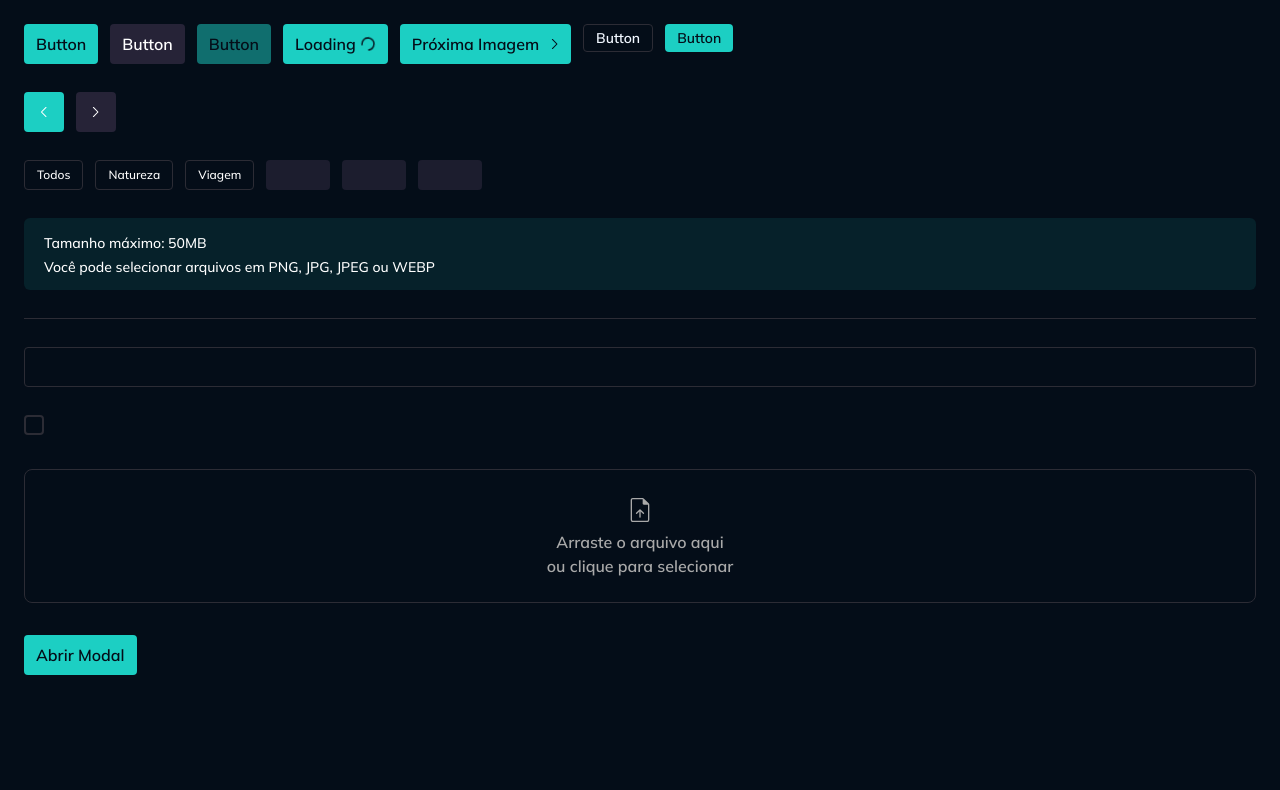
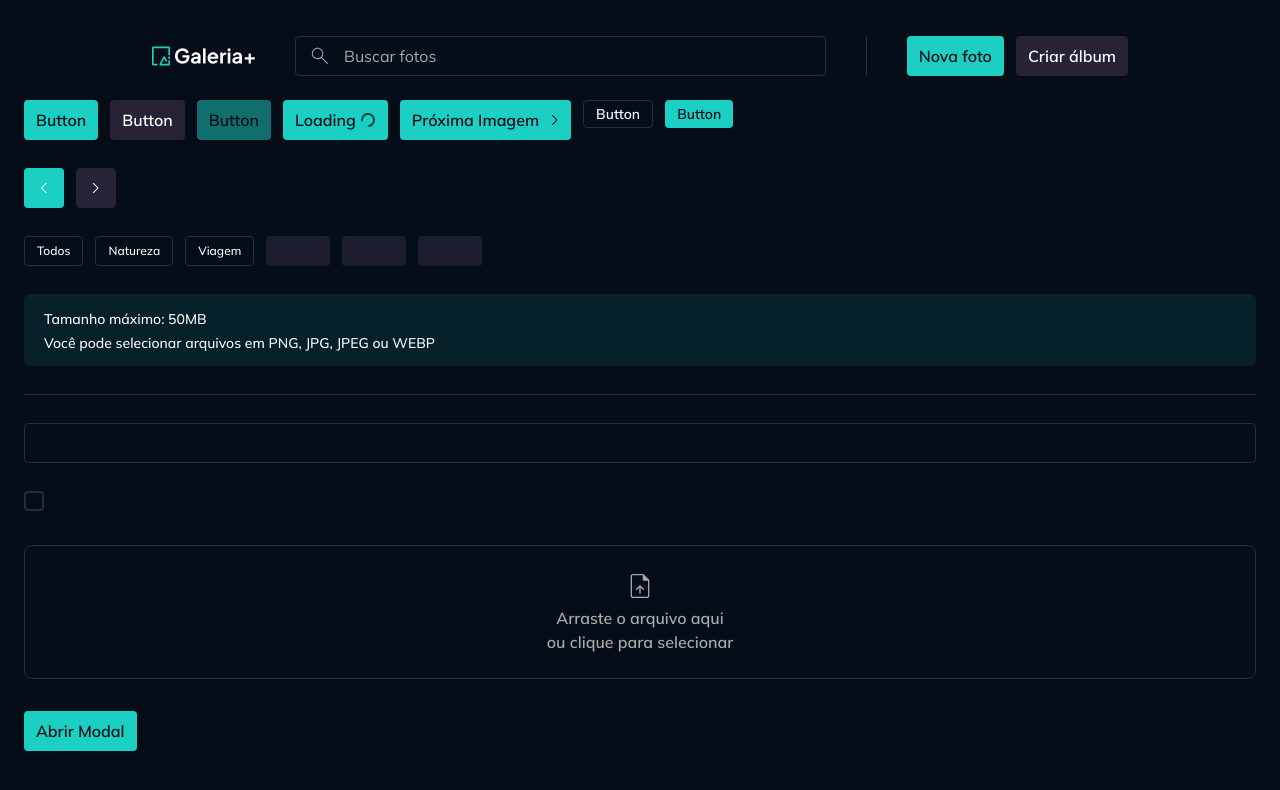
Before and after one commit to beefreguglia/gallery-plus, a React (Vite) app: page /components in a window 1280 px wide. Shown: the top 790 px of the page. Built offline with nearby package versions, Linux system fonts and the light colour scheme.

Commit message:
feature: create main header

```diff
--- /dev/null
+++ b/src/components/main-header.tsx
@@ -0,0 +1,34 @@
+import type { ComponentProps } from "react";
+import { Link } from "react-router";
+import { tv } from "tailwind-variants";
+import Logo from "../assets/images/galeria-plus-full-logo.svg?react";
+import { Button } from "./button";
+import { Container } from "./container";
+import { Divider } from "./divider";
+import { PhotosSearch } from "./photos-search";
+
+interface MainHeaderProps extends ComponentProps<typeof Container> {}
+
+export const mainHeaderContainerVariants = tv({
+	base: "flex justify-between items-center gap-10",
+});
+
+export function MainHeader({ className, ...rest }: MainHeaderProps) {
+	return (
+		<Container
+			as="header"
+			className={mainHeaderContainerVariants({ className })}
+			{...rest}
+		>
+			<Link to="/">
+				<Logo className="h-5" />
+			</Link>
+			<PhotosSearch />
+			<Divider orientation="vertical" className="h-10" />
+			<div className="flex items-center gap-3">
+				<Button>Nova foto</Button>
+				<Button variant="secondary">Criar álbum</Button>
+			</div>
+		</Container>
+	);
+}
--- /dev/null
+++ b/src/components/photos-search.tsx
@@ -0,0 +1,31 @@
+import { type ChangeEvent, useCallback, useState } from "react";
+import SearchIcon from "../assets/icons/search.svg?react";
+import { debounce } from "../helpers/utils";
+import { InputText } from "./input-text";
+
+export function PhotosSearch() {
+	const [inputValue, setInputValue] = useState("");
+
+	const debouncedSetValue = useCallback(
+		debounce((value: string) => {
+			console.log("valor", value);
+		}, 300),
+		[],
+	);
+
+	function handleInputChange(e: ChangeEvent<HTMLInputElement>) {
+		const value = e.target.value;
+		setInputValue(value);
+		debouncedSetValue(value);
+	}
+
+	return (
+		<InputText
+			icon={SearchIcon}
+			placeholder="Buscar fotos"
+			className="flex-1"
+			onChange={handleInputChange}
+			value={inputValue}
+		/>
+	);
+}
--- /dev/null
+++ b/src/helpers/utils.ts
@@ -0,0 +1,21 @@
+/* eslint-disable @typescript-eslint/no-explicit-any */
+/** biome-ignore-all lint/suspicious/noExplicitAny: <Need any> */
+export function debounce<T extends (...args: any[]) => any>(
+	func: T,
+	wait: number,
+) {
+	let timeout: ReturnType<typeof setTimeout> | null = null;
+
+	return (...args: Parameters<T>): void => {
+		const later = () => {
+			timeout = null;
+			func(...args);
+		};
+
+		if (timeout !== null) {
+			clearTimeout(timeout);
+		}
+
+		timeout = setTimeout(later, wait);
+	};
+}
--- a/src/pages/layout-main.tsx
+++ b/src/pages/layout-main.tsx
@@ -1,5 +1,12 @@
 import { Outlet } from "react-router";
 
+import { MainHeader } from "../components/main-header";
+
 export function LayoutMain() {
-	return <Outlet />;
+	return (
+		<>
+			<MainHeader className="mt-9" />
+			<Outlet />
+		</>
+	);
 }
```
